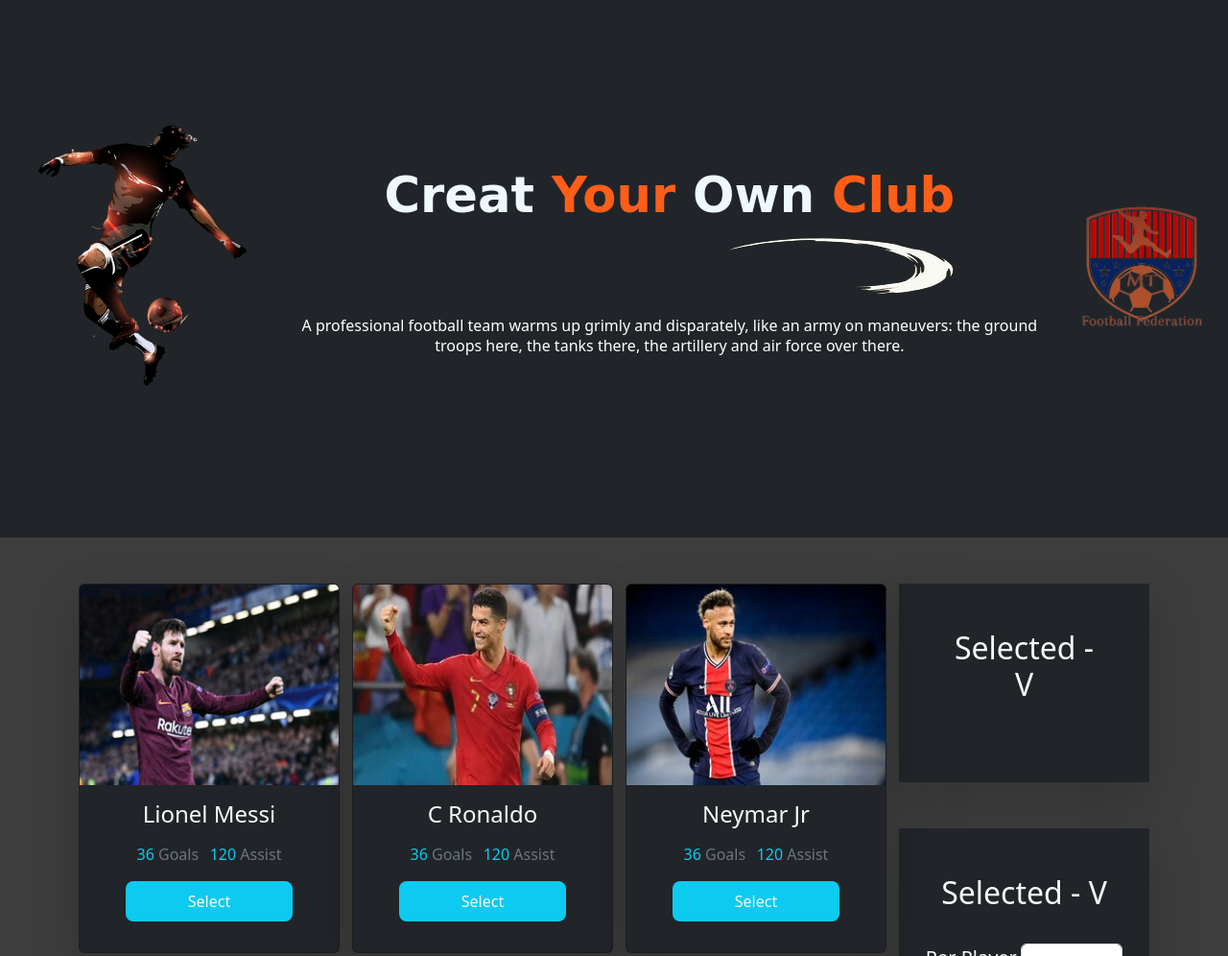
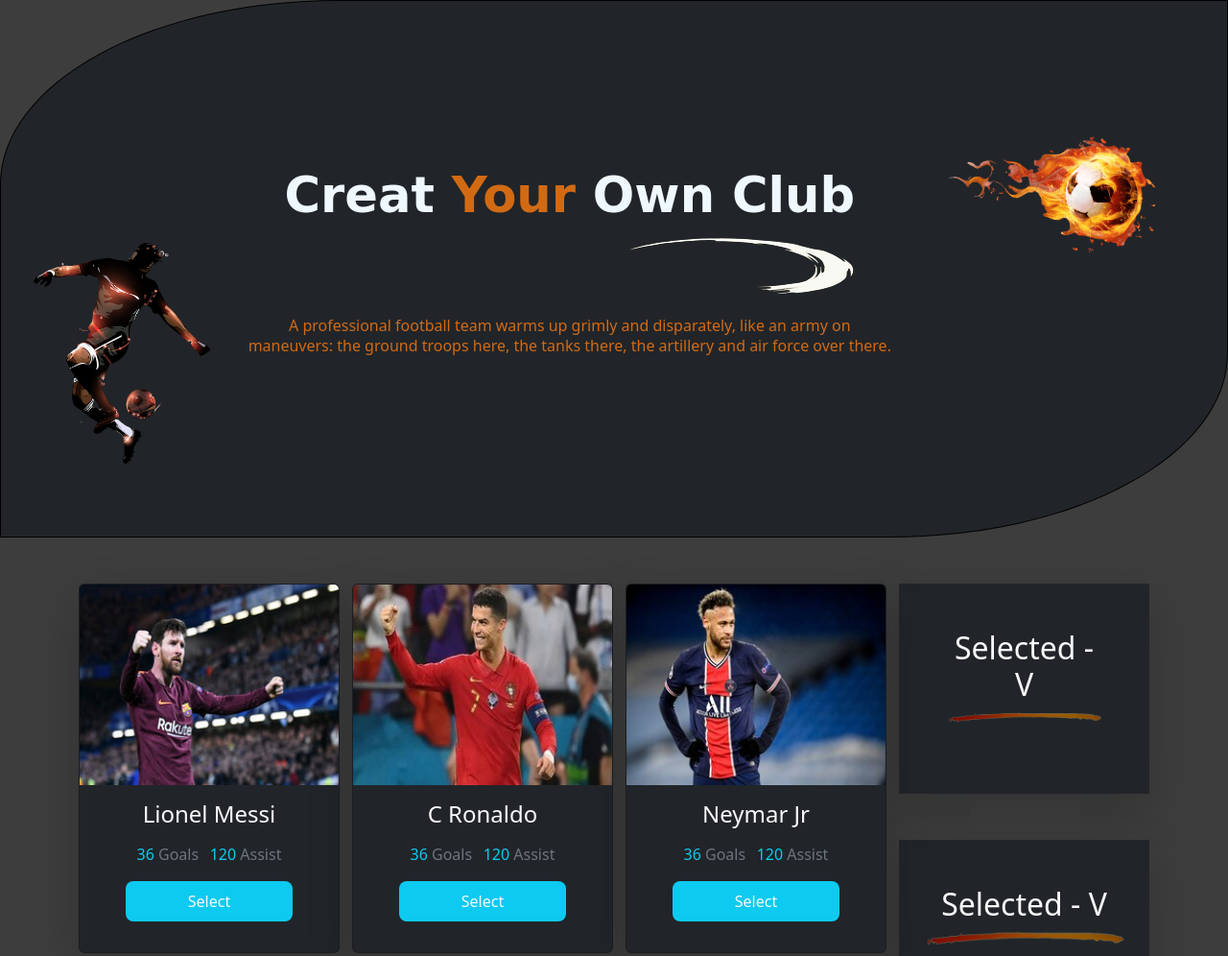
Before and after one commit to HasanMt12/create-football-club, a plain HTML site: page index.html in a window 1280 px wide. Shown: the top 996 px of the page at 96% size. Drawn offline with nearby package versions, Linux system fonts and the light colour scheme.

Commit message:
code organize and some code edit

```diff
--- a/index.html
+++ b/index.html
@@ -15,26 +15,26 @@
 </head>
 <body>
         <!-- Header Section Start  -->
-        <header class="bg-dark">
-            <div class="hero-section">
+        <header class="bg-common-section-color">
+            <div class="hero-section bg-dark">
                 <div class="image-1">
                     <img src="images/cover.png" alt="" srcset="">
                 </div>
                 <div class="Header-content">
-                    <h1 class="header-title "> Creat<span class="text-title-color"> Your </span>Own <span
+                    <h1 class="header-title "> Creat<span class="text-common-color"> Your </span>Own <span
                             class="text-title-color">Club</span> </h1>
                     <img class="img-fluid" src="images/under-line-header.png" alt="">
-                    <p>A professional football team warms up grimly and disparately, like an army on maneuvers: the ground
+                    <p class="text-common-color">A professional football team warms up grimly and disparately, like an army on maneuvers: the ground
                         troops here, the
                         tanks there, the artillery and air force over there.</p>
                 </div>
                 <div class="image-2">
-                    <img src="images/logo2.png" alt="" srcset="">
+                    <img src="images/football-removebg-preview.png" alt="" srcset="">
                 </div>
             </div>
         </header>
         <!-- Player Section Start -->
-        <section class="py-5 bg-card-section">
+        <section class="py-5 bg-common-section-color">
             <div class="container">
                 <div class="row ">
                     <!-- All player area  -->
@@ -280,7 +280,7 @@
                                 <!-- Total cost show  -->
                                 <div class="d-flex justify-content-between h5 mt-3">
                                     <p>Total</p>
-                                    <p class="text-total-color">$<span id="total">0.00</span></p>
+                                    <p class="text-common-color">$<span id="total">0.00</span></p>
                                 </div>
                             </div>
                         </div>
@@ -288,6 +288,14 @@
                 </div>
             </div>
         </section>
+        <footer class="bg-dark text-light text-center py-5 ">
+            <div class="container">
+                <p class="text-common-color">“Enthusiasm is everything. It must be taut and vibrating like a guitar string.”</p>
+                <p>Copyright @ 2022 All Rights Reserved.</p>
+            </div>
+            <div class="social-links ">
+
+        </footer>
 
     <!-- Bootstrap js cdn link -->
     <script src="https://cdn.jsdelivr.net/npm/bootstrap@5.2.0/dist/js/bootstrap.bundle.min.js"
--- a/styles/style.css
+++ b/styles/style.css
@@ -22,32 +22,36 @@ header {
     text-align: center;
     width: 100%;
     height: 100%;
+    border: 1px solid black;
+    border-top-left-radius: 22em 12em;
+    border-bottom-right-radius: 22em 12em;
 }
 
 .hero-section .image-1 img {
+    margin-top: 200px;
     width: 100%;
     height: 100%;
 }
 
 .hero-section .image-2 img {
-    width: 75%;
+    margin-bottom: 150px;
+    width: 70%;
     height: 80%;
 }
 
 .hero-section .Header-content p {
-    color: white;
     margin-top: 1rem;
     line-height: 1.3;
 }
 
-.text-title-color {
-    color: #FF5E19;
+.text-common-color {
+    color: #e47113e8;
 }
 
 /* Header Section Style End  */
 
 /* card section custom design */
-.bg-card-section {
+.bg-common-section-color {
     background-color: rgba(27, 26, 26, 0.849);
 }
 
```
Also changed, not shown: images/football-removebg-preview.png (added), images/footballl.png (added), images/underline.png (added).
